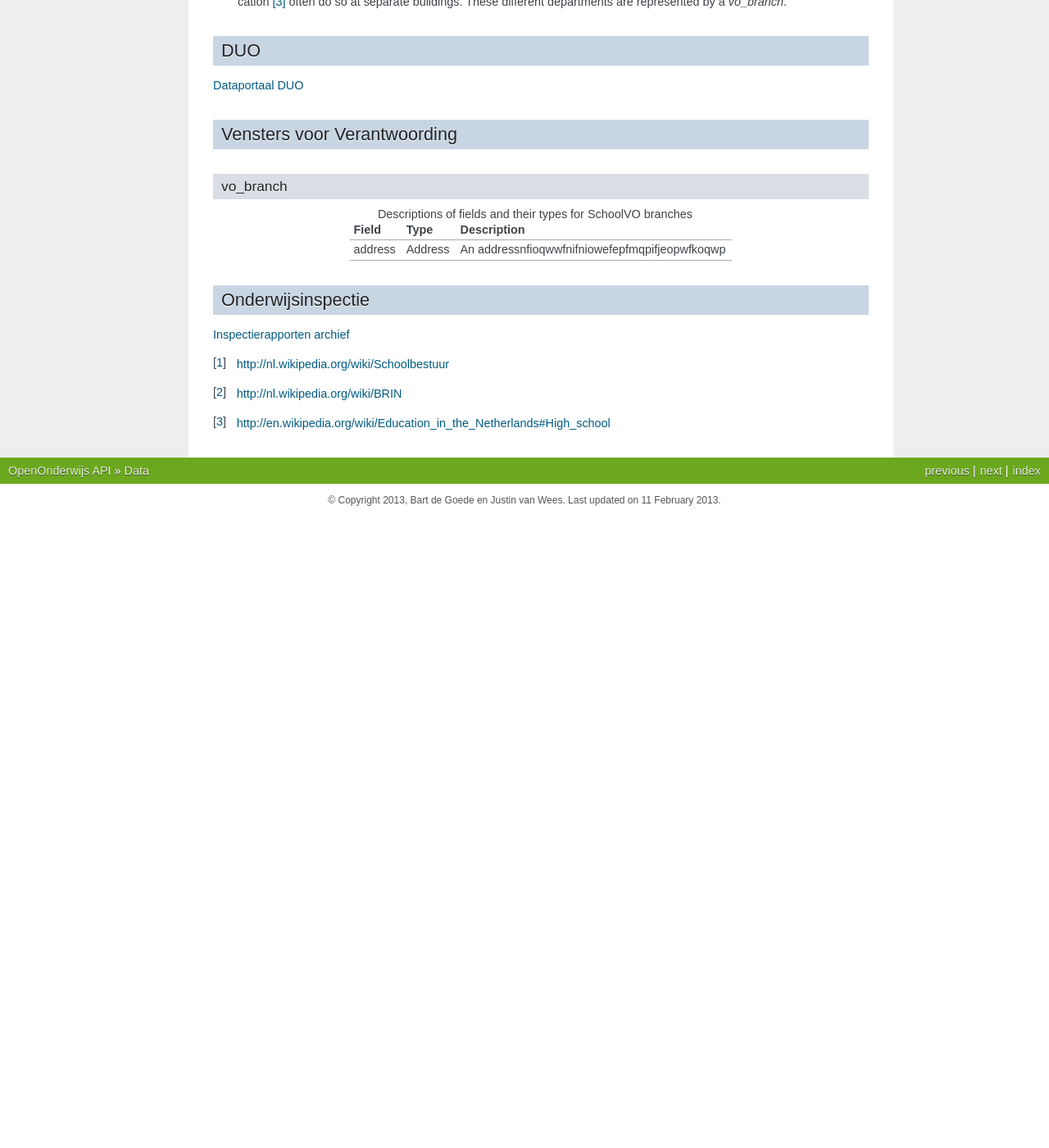
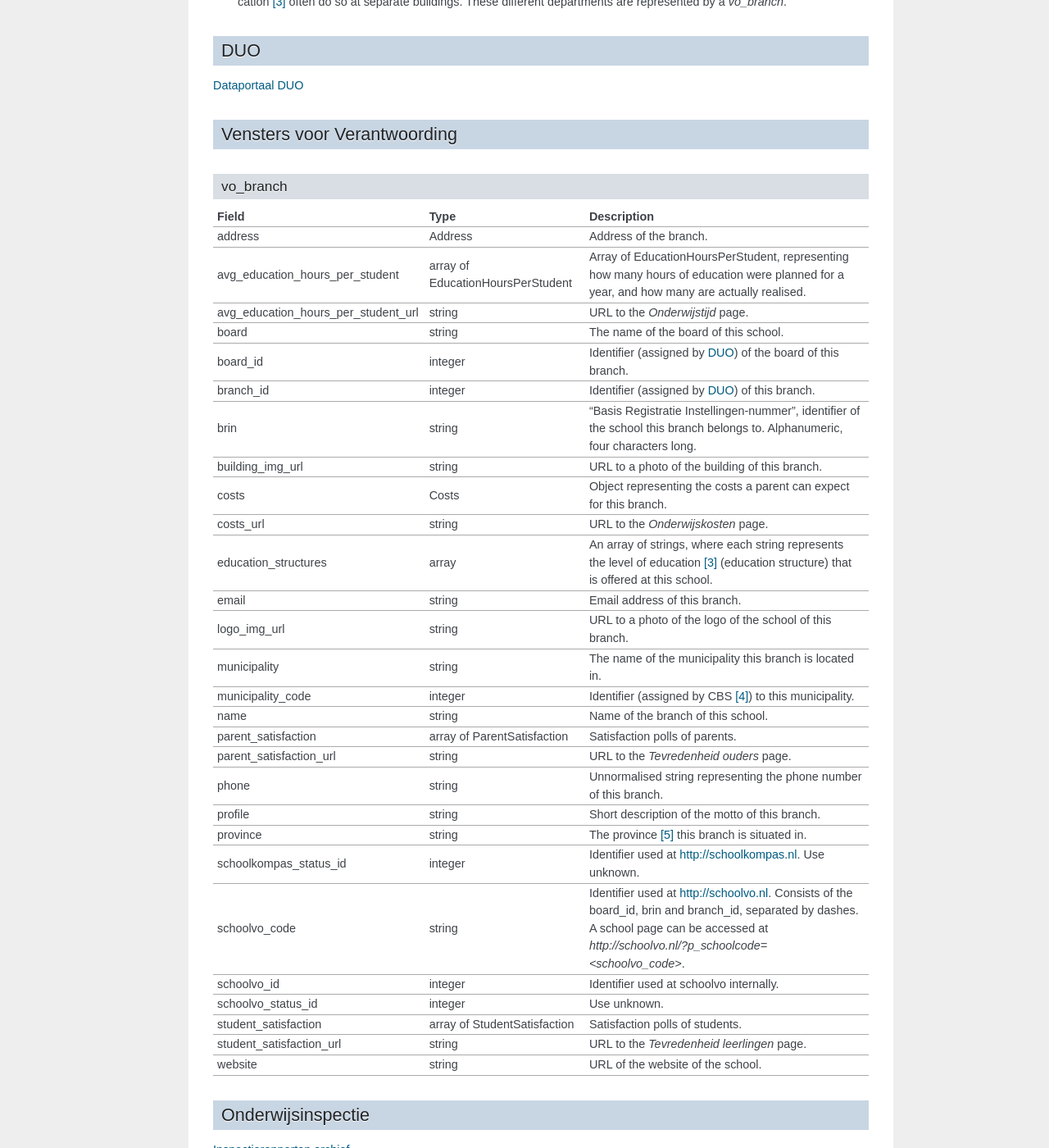
Before and after one commit to openstate/openonderwijsdata-api, a Sphinx documentation site: the page built from documentation/rst/data.rst, in a window 1280 px wide and 1400 px high, scrolled down 534 px. Shown: the whole window at 82% size. Built offline with Sphinx 7.4.7, drawn with Linux system fonts in a browser that asks for light colours; formulas are drawn with MathJax 3; before the commit the page ends 1164 px from its top, so only the background shows below that; some of the changed text lies outside the part shown.

Commit message:
Table vo_branch schoolvo

```diff
--- a/documentation/_templates/layout.html
+++ b/documentation/_templates/layout.html
@@ -1,6 +1,7 @@
 {% extends "!layout.html" %}
 
 {% block footer %}
+{# Call super() to include the copyright notice #}
 {{ super() }}
 <script type="text/javascript">
     var _gaq = _gaq || [];
--- a/documentation/rst/data.rst
+++ b/documentation/rst/data.rst
@@ -25,13 +25,40 @@ Vensters voor Verantwoording
 ---------------------------------------------------------------------------------
 vo_branch
 ^^^^^^^^^^^^^^^^^^^^^^^^^^^^^^^^^^^^^^^^^^^^^^^^^^^^^^^^^^^^^^^^^^^^^^^^^^^^^^^^^
-.. table:: Descriptions of fields and their types for SchoolVO branches
+.. table::
 
-    ======== ======== ========================================================
-    Field    Type     Description
-    ======== ======== ========================================================
-    address  Address  An addressnfioqwwfnifniowefepfmqpifjeopwfkoqwp
-    ======== ======== ========================================================
+    =================================== =================================== ========================================================================================================
+    Field                               Type                                Description
+    =================================== =================================== ========================================================================================================
+    address                             Address                             Address of the branch.
+    avg_education_hours_per_student     array of EducationHoursPerStudent   Array of EducationHoursPerStudent, representing how many hours of education were planned for a year, and how many are actually realised.
+    avg_education_hours_per_student_url string                              URL to the *Onderwijstijd* page.
+    board                               string                              The name of the board of this school.
+    board_id                            integer                             Identifier (assigned by :ref:`duodata`) of the board of this branch.
+    branch_id                           integer                             Identifier (assigned by :ref:`duodata`) of this branch.
+    brin                                string                              "Basis Registratie Instellingen-nummer", identifier of the school this branch belongs to. Alphanumeric, four characters long.
+    building_img_url                    string                              URL to a photo of the building of this branch.
+    costs                               Costs                               Object representing the costs a parent can expect for this branch.
+    costs_url                           string                              URL to the *Onderwijskosten* page.
+    education_structures                array                               An array of strings, where each string represents the level of education [#edu_in_holland]_ (education structure) that is offered at this school.
+    email                               string                              Email address of this branch.
+    logo_img_url                        string                              URL to a photo of the logo of the school of this branch.
+    municipality                        string                              The name of the municipality this branch is located in.
+    municipality_code                   integer                             Identifier (assigned by CBS [#cbs]_) to this municipality.
+    name                                string                              Name of the branch of this school.
+    parent_satisfaction                 array of ParentSatisfaction         Satisfaction polls of parents.
+    parent_satisfaction_url             string                              URL to the *Tevredenheid ouders* page.
+    phone                               string                              Unnormalised string representing the phone number of this branch.
+    profile                             string                              Short description of the motto of this branch.
+    province                            string                              The province [#provinces]_ this branch is situated in.
+    schoolkompas_status_id              integer                             Identifier used at http://schoolkompas.nl. Use unknown.
+    schoolvo_code                       string                              Identifier used at http://schoolvo.nl. Consists of the board_id, brin and branch_id, separated by dashes. A school page can be accessed at `http://schoolvo.nl/?p_schoolcode=`\ *<schoolvo_code>*.
+    schoolvo_id                         integer                             Identifier used at schoolvo internally.
+    schoolvo_status_id                  integer                             Use unknown.
+    student_satisfaction                array of StudentSatisfaction        Satisfaction polls of students.
+    student_satisfaction_url            string                              URL to the *Tevredenheid leerlingen* page.
+    website                             string                              URL of the website of the school.
+    =================================== =================================== ========================================================================================================
 
 .. _owinspdata:
 
@@ -42,3 +69,5 @@ Onderwijsinspectie
 .. [#schoolbestuur] http://nl.wikipedia.org/wiki/Schoolbestuur
 .. [#brin] http://nl.wikipedia.org/wiki/BRIN
 .. [#edu_in_holland] http://en.wikipedia.org/wiki/Education_in_the_Netherlands#High_school
+.. [#cbs] Dutch Bureau of Statistics: http://www.cbs.nl/en-GB/menu/home/default.htm
+.. [#provinces] http://en.wikipedia.org/wiki/Dutch_provinces
```
Also changed, not shown: 1 other file.
